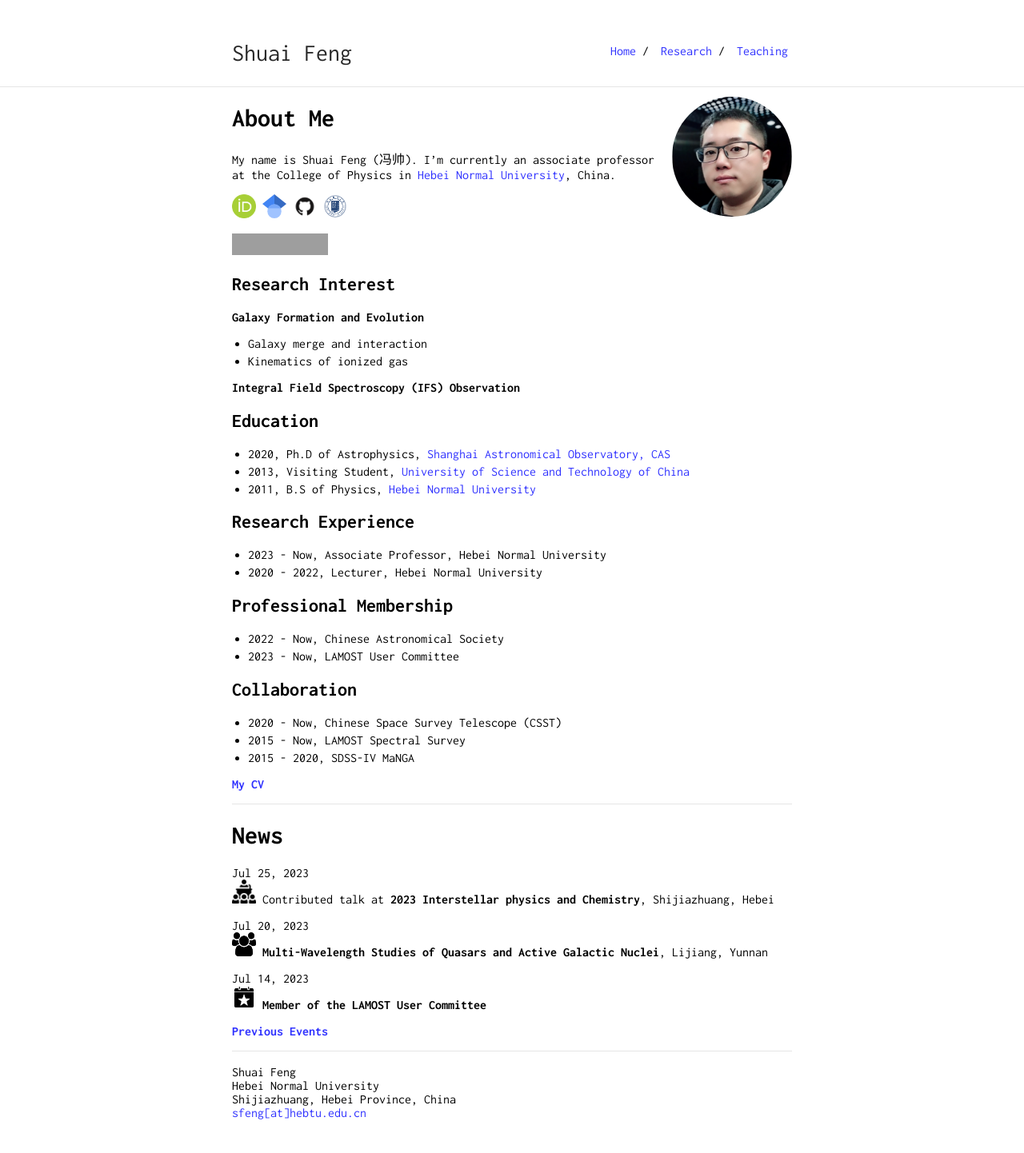
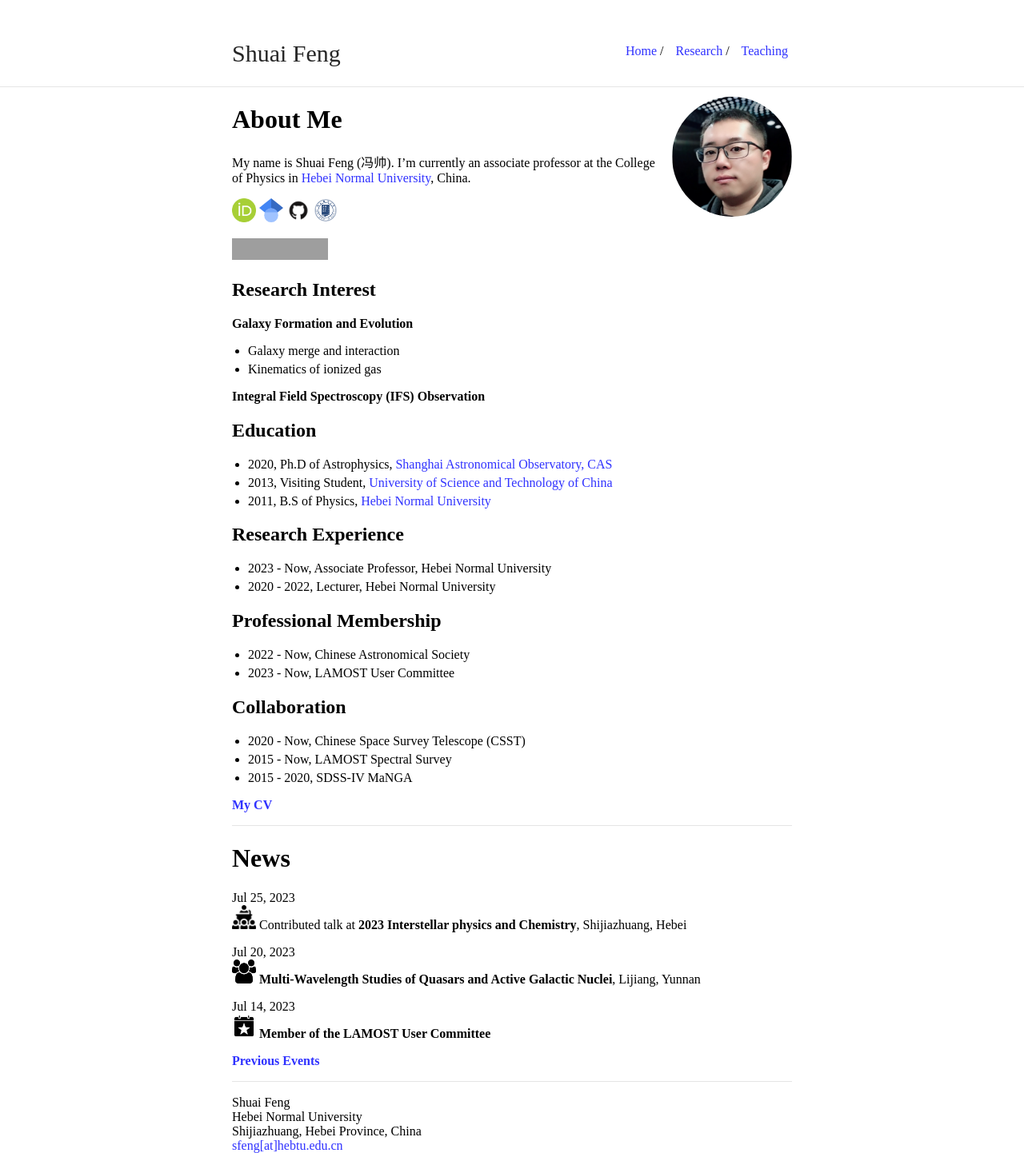
Before and after one commit to fengshuai0210/fengshuai0210.github.io, a Jekyll site: the page built from index.md, in a window 1280 px wide. Shown: the whole page at 80% size. Built offline with Jekyll 4.4.1, drawn with Linux system fonts in a browser that asks for light colours; before the commit the page ends 1400 px from its top, so only the background shows below that; grey boxes are pictures that could not be loaded.

Commit message:
Update _style.scss

```diff
--- a/_sass/_style.scss
+++ b/_sass/_style.scss
@@ -11,8 +11,8 @@ html {
 }
 body {
     margin: 0;
-    font-family: "Inconsolata";
-    /*font-family: "Times New Roman";*/
+    /*font-family: "Inconsolata";*/
+    font-family: "Times New Roman";
     height: 100%;
 }
 a {
```
